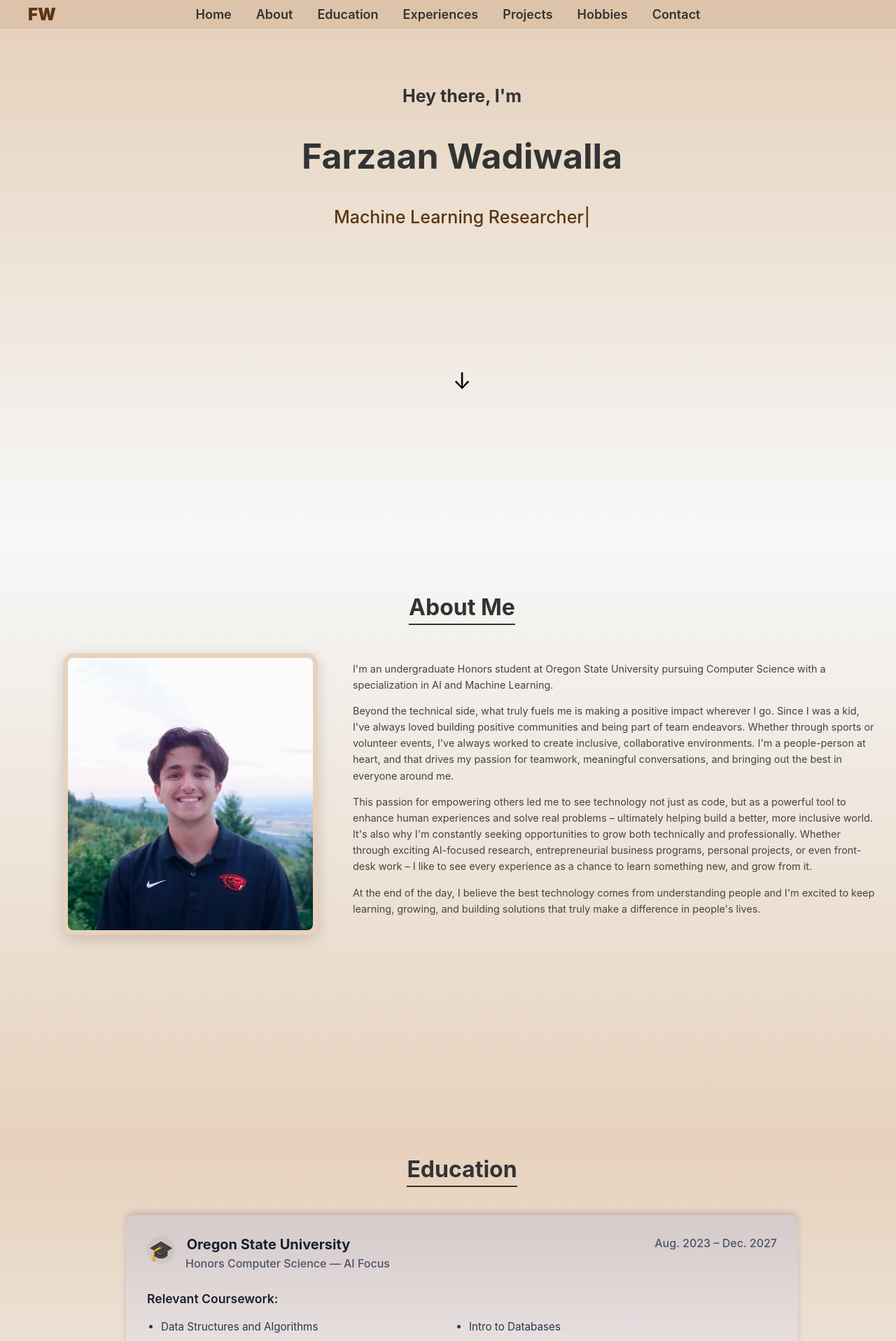
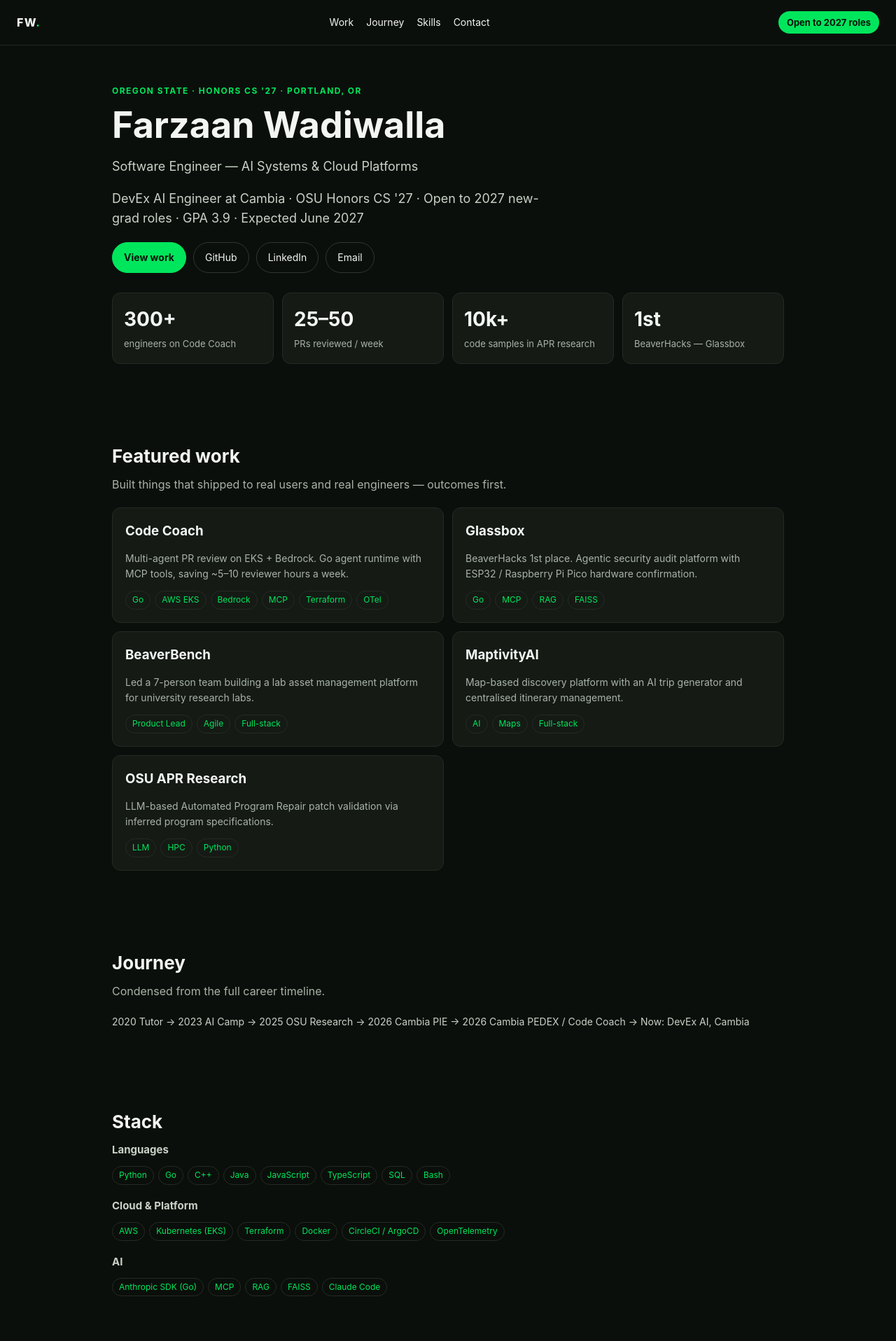
Before and after one commit to Farzaanw/Personal-Webpage, a React (Vite) app in the folder frontend/: page / in a window 1280 px wide. Shown: the top 1916 px of the page at 70% size. Built offline with nearby package versions, Linux system fonts and the light colour scheme.

Commit message:
Rebuild: dark Robinhood/WHOOP-style homepage from siteContent data

```diff
--- a/frontend/src/App.jsx
+++ b/frontend/src/App.jsx
@@ -1,36 +1,11 @@
-// Defines main structure of the page
-// imported into main.jsx
-// Each page compnent is added here
-import React, { useState } from 'react'           // use for chatIcon button (open/close chatBot)
-import Navbar from './components/Navbar'
-import Homepage from './pages/Homepage'
-import About from './pages/About'
-import Education from './pages/Education'
-import Experiences from './pages/Experiences'
-import Projects from './pages/Projects'
-import Contact from './pages/Contact'
-// import ChatIcon from './components/ChatIcon'
-// import Chatbot from './components/Chatbot'
-import Hobbies from './pages/Hobbies'
-import Footer from './components/Footer'
-
+// Rebuild entry point (feat/site-enhancements).
+// Old pages are retained in the repo but not rendered by this branch;
+// they can be deleted in a follow-up cleanup once the rebuild is approved.
+import React from 'react';
+import RebuildHome from './pages/RebuildHome';
 
 function App() {
-    return (
-        <>
-            <Navbar />
-            <Homepage />
-            <About />
-            <Education />
-            <Experiences />
-            <Projects />
-            <Hobbies />
-            <Contact />
-            {/* <ChatIcon /> */}
-            <Footer />
-
-        </>
-    );
+  return <RebuildHome />;
 }
 
 export default App;
--- /dev/null
+++ b/frontend/src/pages/RebuildHome.jsx
@@ -0,0 +1,79 @@
+import React from 'react';
+import { siteContent } from '../data/siteContent.js';
+import '../styles/Rebuild.css';
+
+function RebuildHome() {
+  return (
+    <div className="rb-wrap">
+      <nav className="rb-nav">
+        <a className="rb-logo" href="#home">FW<span>.</span></a>
+        <div className="rb-links">
+          <a href="#work">Work</a>
+          <a href="#journey">Journey</a>
+          <a href="#skills">Skills</a>
+          <a href="#contact">Contact</a>
+        </div>
+        <span className="rb-pill">Open to 2027 roles</span>
+      </nav>
+
+      <main>
+        <section id="home" className="rb-section rb-hero">
+          <div className="rb-eyebrow">OREGON STATE · HONORS CS '27 · PORTLAND, OR</div>
+          <h1>{siteContent.name}</h1>
+          <p>{siteContent.role}</p>
+          <p className="rb-sub">{siteContent.status} · GPA 3.9 · Expected June 2027</p>
+          <div className="rb-cta">
+            <a className="primary" href="#work">View work</a>
+            <a href="https://github.com/Farzaanw" target="_blank" rel="noopener noreferrer">GitHub</a>
+            <a href="https://www.linkedin.com/in/fw-35a844245" target="_blank" rel="noopener noreferrer">LinkedIn</a>
+            <a href="mailto:farzaanw@gmail.com">Email</a>
+          </div>
+          <div className="rb-metrics">
+            {siteContent.metrics.map((m) => (
+              <div className="rb-metric" key={m.label}>
+                <strong>{m.value}</strong>
+                <span>{m.label}</span>
+              </div>
+            ))}
+          </div>
+        </section>
+
+        <section id="work" className="rb-section">
+          <h2 className="rb-h2">Featured work</h2>
+          <p className="rb-lede">Built things that shipped to real users and real engineers — outcomes first.</p>
+          <div className="rb-grid">
+            {siteContent.featured.map((p) => (
+              <article className="rb-card" key={p.title}>
+                <h3>{p.title}</h3>
+                <p>{p.summary}</p>
+                <div className="rb-tags">{p.stack.map((t) => (<span className="rb-tag" key={t}>{t}</span>))}</div>
+              </article>
+            ))}
+          </div>
+        </section>
+
+        <section id="journey" className="rb-section">
+          <h2 className="rb-h2">Journey</h2>
+          <p className="rb-lede">Condensed from the full career timeline.</p>
+          <div className="rb-journey">{siteContent.journey.join('  →  ')}</div>
+        </section>
+
+        <section id="skills" className="rb-section">
+          <h2 className="rb-h2">Stack</h2>
+          <div className="rb-skillgroup"><h3>Languages</h3><div className="rb-tags">{siteContent.skills.languages.map((s) => (<span className="rb-tag" key={s}>{s}</span>))}</div></div>
+          <div className="rb-skillgroup"><h3>Cloud &amp; Platform</h3><div className="rb-tags">{siteContent.skills.cloud.map((s) => (<span className="rb-tag" key={s}>{s}</span>))}</div></div>
+          <div className="rb-skillgroup"><h3>AI</h3><div className="rb-tags">{siteContent.skills.ai.map((s) => (<span className="rb-tag" key={s}>{s}</span>))}</div></div>
+        </section>
+
+        <section id="contact" className="rb-section rb-footer">
+          <h2 className="rb-h2">Beyond code</h2>
+          <p>{siteContent.beyondCode}</p>
+          <p>Farzaan Wadiwalla · farzaanw@gmail.com · <a href="https://github.com/Farzaanw" target="_blank" rel="noopener noreferrer">GitHub</a> · <a href="https://www.linkedin.com/in/fw-35a844245" target="_blank" rel="noopener noreferrer">LinkedIn</a></p>
+          <p>Rebuilt on feat/site-enhancements. Main site stays live until this branch is reviewed and merged.</p>
+        </section>
+      </main>
+    </div>
+  );
+}
+
+export default RebuildHome;
--- /dev/null
+++ b/frontend/src/styles/Rebuild.css
@@ -0,0 +1,39 @@
+/* Rebuild design system: dark, data-first, one green accent. */
+body { background: #0B0F0B; color: #F2F5F2; }
+.rb-wrap { font-family: Inter, system-ui, -apple-system, sans-serif; background: #0B0F0B; color: #F2F5F2; line-height: 1.55; }
+.rb-nav { display: flex; justify-content: space-between; align-items: center; padding: 16px 24px; border-bottom: 1px solid #222; position: sticky; top: 0; background: #0B0F0B; z-index: 10; flex-wrap: wrap; gap: 12px; }
+.rb-nav a { color: #F2F5F2; text-decoration: none; }
+.rb-logo { font-weight: 800; letter-spacing: .08em; }
+.rb-logo span { color: #00E65C; }
+.rb-links { display: flex; gap: 18px; font-size: 14px; color: #A8B3A8; flex-wrap: wrap; }
+.rb-pill { background: #00E65C; color: #06130A; padding: 6px 12px; border-radius: 999px; font-size: 13px; font-weight: 700; }
+.rb-section { max-width: 960px; margin: 0 auto; padding: 56px 24px; }
+.rb-eyebrow { font-size: 12px; letter-spacing: .12em; color: #00E65C; font-weight: 700; }
+.rb-hero h1 { font-size: 52px; line-height: 1.05; margin: 12px 0 8px; }
+.rb-hero p { color: #C8D2C8; font-size: 18px; max-width: 640px; }
+.rb-sub { color: #A8B3A8; }
+.rb-cta { display: flex; gap: 10px; flex-wrap: wrap; margin-top: 20px; }
+.rb-cta a { padding: 10px 16px; border-radius: 999px; border: 1px solid #333; color: #F2F5F2; text-decoration: none; font-size: 14px; }
+.rb-cta a.primary { background: #00E65C; color: #06130A; border-color: #00E65C; font-weight: 700; }
+.rb-metrics { display: grid; grid-template-columns: repeat(4, 1fr); gap: 12px; margin-top: 28px; }
+.rb-metric { background: #151A15; border: 1px solid #242A24; border-radius: 12px; padding: 16px; }
+.rb-metric strong { font-size: 28px; display: block; }
+.rb-metric strong.green { color: #00E65C; }
+.rb-metric span { font-size: 13px; color: #A8B3A8; }
+.rb-h2 { font-size: 26px; margin: 0 0 8px; }
+.rb-lede { color: #A8B3A8; margin: 0 0 20px; }
+.rb-grid { display: grid; grid-template-columns: 1fr 1fr; gap: 12px; }
+.rb-card { background: #151A15; border: 1px solid #242A24; border-radius: 12px; padding: 18px; }
+.rb-card h3 { margin: 0 0 8px; }
+.rb-card p { color: #A8B3A8; font-size: 14px; }
+.rb-tags { display: flex; gap: 6px; flex-wrap: wrap; margin-top: 12px; }
+.rb-tag { font-size: 12px; color: #00E65C; border: 1px solid #242A24; border-radius: 999px; padding: 3px 9px; }
+.rb-journey { display: flex; gap: 8px; flex-wrap: wrap; align-items: center; color: #C8D2C8; font-size: 14px; }
+.rb-skillgroup { margin-bottom: 18px; }
+.rb-skillgroup h3 { font-size: 15px; margin: 0 0 8px; color: #C8D2C8; }
+.rb-footer { border-top: 1px solid #222; color: #A8B3A8; font-size: 13px; }
+@media (max-width: 700px) {
+  .rb-hero h1 { font-size: 38px; }
+  .rb-metrics { grid-template-columns: 1fr 1fr; }
+  .rb-grid { grid-template-columns: 1fr; }
+}
```
